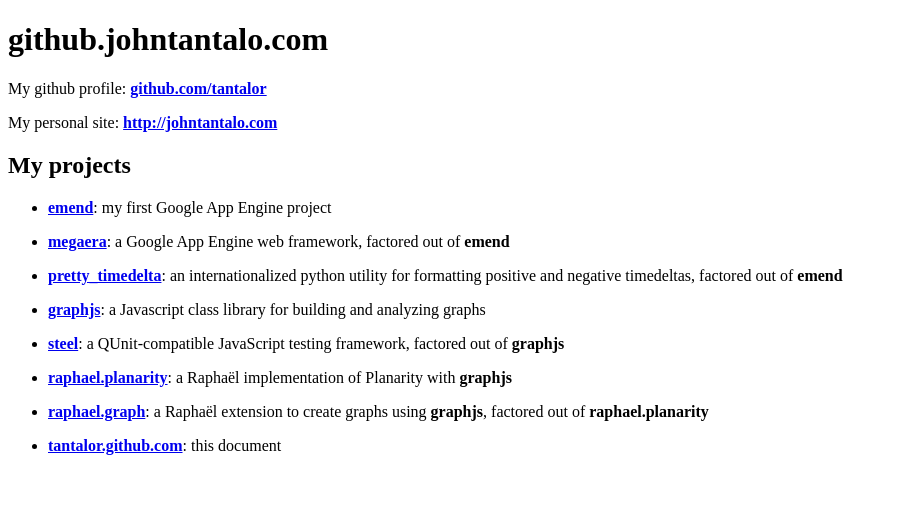
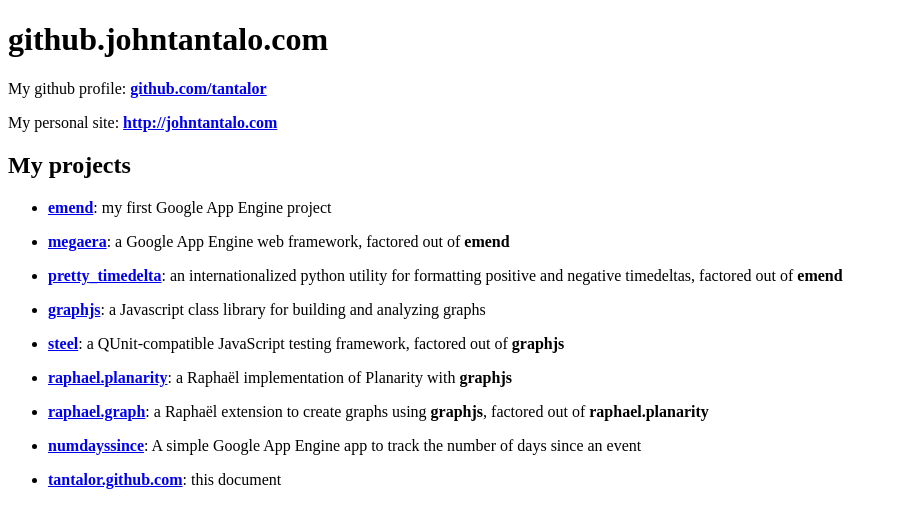
Before and after one commit to tantalor/tantalor.github.com, a Jekyll site: the page built from index.md, in a window 1280 px wide. Shown: the top 528 px of the page, without its empty margins (0-897 px from the left). Built offline with Jekyll 4.4.1, drawn with Linux system fonts in a browser that asks for light colours.

Commit message:
+numdayssince

```diff
--- a/_config.yml
+++ b/_config.yml
@@ -22,6 +22,8 @@ projects:
   -
     name: raphael.graph
     desc: a Rapha&euml;l extension to create graphs using <strong>graphjs</strong>, factored out of <strong>raphael.planarity</strong>
+  - name: numdayssince
+    desc: A simple Google App Engine app to track the number of days since an event
   -
     name: tantalor.github.com
     desc: this document
```
